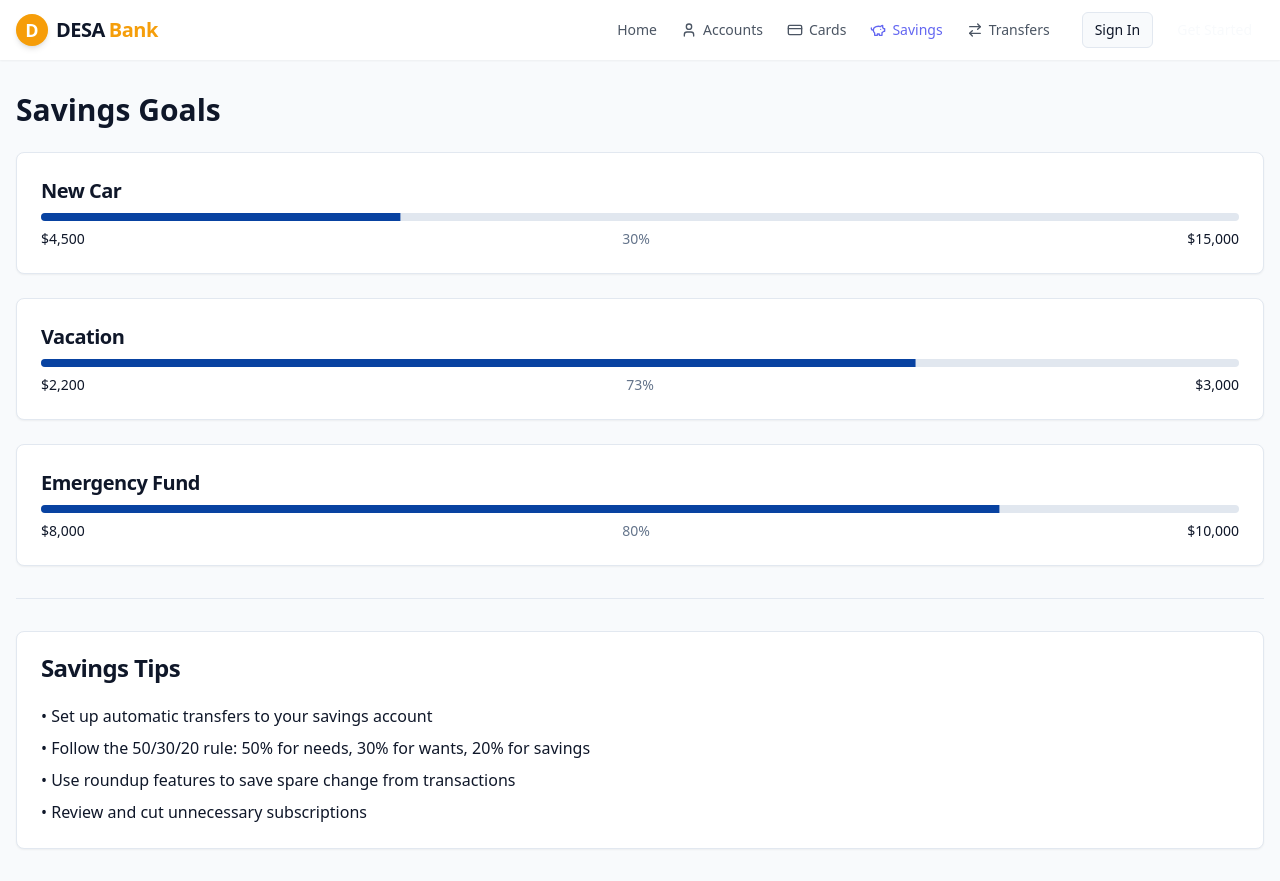
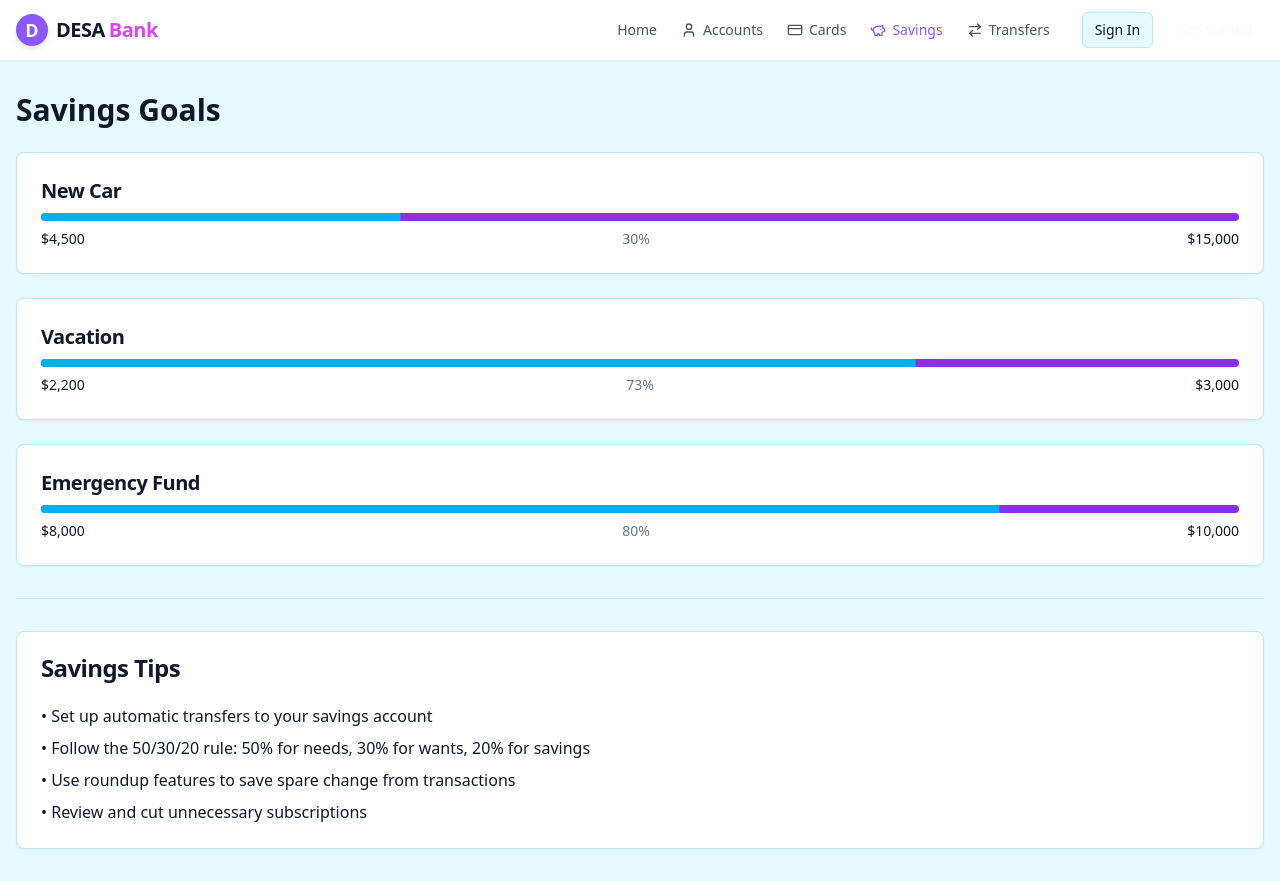
Before and after one commit to Malibongwemgazi/desa-gold-spark, a React (Vite) app: page /savings in a window 1280 px wide. Built offline with nearby package versions, Linux system fonts and the light colour scheme.

Commit message:
Refactor: Improve color scheme
Use bright colors and gold on the card.

```diff
--- a/src/components/home/Features.tsx
+++ b/src/components/home/Features.tsx
@@ -14,12 +14,12 @@ const features = [
     description: 'Your financial security is our priority. Benefit from state-of-the-art encryption and continuous fraud monitoring.'
   },
   {
-    icon: <PiggyBank className="w-8 h-8 text-banking-accent" />,
+    icon: <PiggyBank className="w-8 h-8 text-banking-primary" />,
     title: 'Smart Savings',
     description: 'Achieve your financial goals faster with our competitive interest rates and automated savings programs.'
   },
   {
-    icon: <BarChart3 className="w-8 h-8 text-banking-accent" />,
+    icon: <BarChart3 className="w-8 h-8 text-banking-secondary" />,
     title: 'Financial Insights',
     description: 'Track your spending patterns and receive personalized insights to help manage your money more effectively.'
   }
@@ -27,11 +27,11 @@ const features = [
 
 const Features = () => {
   return (
-    <section className="py-20 bg-white">
+    <section className="py-20 bg-banking-light/10">
       <div className="container mx-auto px-4">
         <div className="text-center mb-16">
           <h2 className="text-3xl font-bold text-banking-dark mb-4">
-            Why Choose <span className="text-banking-DEFAULT">DESA</span> <span className="text-banking-gold">Bank</span>
+            Why Choose <span className="text-banking-DEFAULT">DESA</span> <span className="text-banking-primary">Bank</span>
           </h2>
           <p className="max-w-2xl mx-auto text-gray-600">
             Experience banking that puts your financial well-being first with features designed to make managing your money simple and rewarding.
@@ -42,7 +42,7 @@ const Features = () => {
           {features.map((feature, index) => (
             <div
               key={index}
-              className="bg-white p-6 rounded-lg shadow-md border border-gray-100 transition-all hover:shadow-lg"
+              className="bg-white p-6 rounded-lg shadow-md border border-gray-100 transition-all hover:shadow-lg hover:border-banking-accent/30"
             >
               <div className="mb-4">{feature.icon}</div>
               <h3 className="text-xl font-semibold mb-3 text-banking-dark">{feature.title}</h3>
--- a/src/components/home/Hero.tsx
+++ b/src/components/home/Hero.tsx
@@ -10,13 +10,13 @@ const Hero = () => {
       <div className="container mx-auto px-4 py-20 md:py-32 relative z-10">
         <div className="max-w-2xl animate-fade-in">
           <h1 className="text-4xl md:text-5xl lg:text-6xl font-bold leading-tight mb-6">
-            Banking Designed for Your <span className="text-banking-gold">Financial Success</span>
+            Banking Designed for Your <span className="text-banking-primary">Financial Success</span>
           </h1>
           <p className="text-lg md:text-xl opacity-90 mb-8">
-            Experience premium banking services with DESA Bank. Secure, reliable, and built around your needs with exclusive gold card benefits.
+            Experience premium banking services with DESA Bank. Secure, reliable, and built around your needs with exclusive benefits.
           </p>
           <div className="flex flex-col sm:flex-row gap-4">
-            <Button size="lg" className="bg-banking-gold hover:bg-banking-goldDark text-banking-dark font-medium">
+            <Button size="lg" className="bg-banking-primary hover:bg-banking-primary/90 text-white font-medium">
               Open an Account
             </Button>
             <Button size="lg" variant="outline" className="text-white border-white hover:bg-white/10">
@@ -26,7 +26,7 @@ const Hero = () => {
           </div>
         </div>
       </div>
-      <div className="absolute bottom-0 left-0 right-0 h-16 bg-gradient-to-t from-white to-transparent"></div>
+      <div className="absolute bottom-0 left-0 right-0 h-16 bg-gradient-to-t from-banking-light/20 to-transparent"></div>
     </section>
   );
 };
--- a/src/components/ui/Logo.tsx
+++ b/src/components/ui/Logo.tsx
@@ -9,13 +9,13 @@ interface LogoProps {
 const Logo: React.FC<LogoProps> = ({ className }) => {
   return (
     <Link to="/" className={`flex items-center gap-2 ${className}`}>
-      <div className="relative w-8 h-8 bg-banking-gold rounded-full flex items-center justify-center overflow-hidden shadow-md">
-        <div className="absolute inset-0 bg-banking-goldDark/20 mix-blend-overlay"></div>
+      <div className="relative w-8 h-8 bg-banking-accent rounded-full flex items-center justify-center overflow-hidden shadow-md">
+        <div className="absolute inset-0 bg-banking-accent/20 mix-blend-overlay"></div>
         <span className="text-white font-bold text-lg">D</span>
       </div>
       <div className="font-bold text-xl tracking-tight flex items-center">
         <span>DESA</span>
-        <span className="text-banking-gold ml-1">Bank</span>
+        <span className="text-banking-primary ml-1">Bank</span>
       </div>
     </Link>
   );
--- a/src/index.css
+++ b/src/index.css
@@ -5,7 +5,7 @@
 
 @layer base {
   :root {
-    --background: 210 40% 98%;
+    --background: 195 100% 95%;
     --foreground: 222 47% 11%;
 
     --card: 0 0% 100%;
@@ -14,24 +14,24 @@
     --popover: 0 0% 100%;
     --popover-foreground: 222 47% 11%;
 
-    --primary: 217 91% 33%; /* Royal blue */
+    --primary: 196 94% 48%; /* Bright Blue */
     --primary-foreground: 210 40% 98%;
 
-    --secondary: 214 32% 91%;
-    --secondary-foreground: 222 47% 11%;
+    --secondary: 270 76% 54%; /* Vivid Purple */
+    --secondary-foreground: 210 40% 98%;
 
-    --muted: 214 32% 91%;
+    --muted: 195 60% 90%;
     --muted-foreground: 215.4 16.3% 46.9%;
 
-    --accent: 244 75% 67%; /* Indigo */
+    --accent: 322 80% 58%; /* Magenta */
     --accent-foreground: 210 40% 98%;
 
     --destructive: 0 84.2% 60.2%;
     --destructive-foreground: 210 40% 98%;
 
-    --border: 214.3 31.8% 91.4%;
-    --input: 214.3 31.8% 91.4%;
-    --ring: 217 91% 33%;
+    --border: 195 70% 85%;
+    --input: 195 70% 85%;
+    --ring: 196 94% 48%;
 
     --radius: 0.5rem;
   }
--- a/tailwind.config.ts
+++ b/tailwind.config.ts
@@ -64,15 +64,17 @@ export default {
 					ring: 'hsl(var(--sidebar-ring))'
 				},
 				banking: {
-					DEFAULT: '#1E3A8A', // Deep royal blue (more vibrant than previous)
-					light: '#3B82F6', // Bright blue
-					gold: '#F59E0B', // Amber gold (warmer, more visible)
-					goldLight: '#FEF3C7', // Light amber
-					goldDark: '#D97706', // Dark amber
-					accent: '#6366F1', // Indigo (distinctive accent)
-					accentLight: '#A5B4FC', // Light indigo
+					DEFAULT: '#0EA5E9', // Bright Ocean Blue
+					light: '#38BDF8', // Sky Blue
+					gold: '#F59E0B', // Keep gold for card only
+					goldLight: '#FEF3C7', // Light amber (for card only)
+					goldDark: '#D97706', // Dark amber (for card only)
+					accent: '#8B5CF6', // Vivid Purple
+					accentLight: '#A78BFA', // Light Purple
 					dark: '#1E293B', // Slate dark
 					gray: '#94A3B8', // Slate gray
+					primary: '#D946EF', // Magenta Pink
+					secondary: '#F97316', // Bright Orange
 				}
 			},
 			borderRadius: {
```
